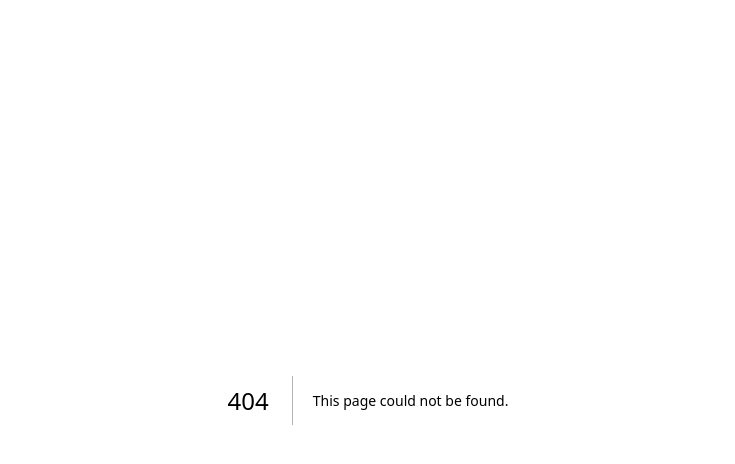
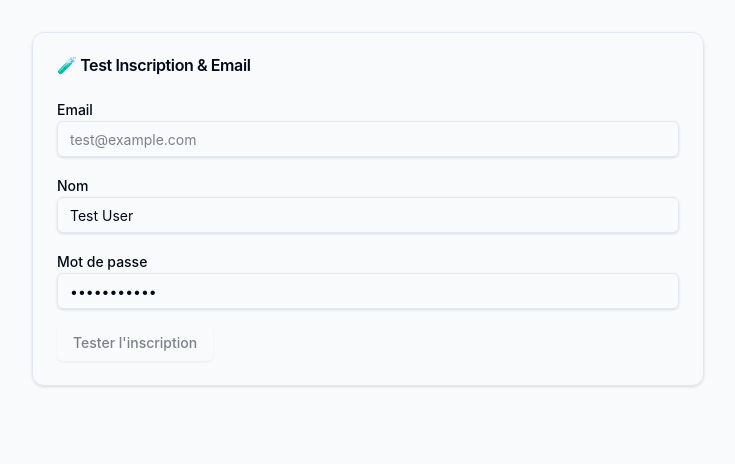
Before and after one commit to abdourrazak/niger-holytex-clone, a Next.js app: page /test-signup in a window 1280 px wide. Before the commit this address had no page. Shown: the top 464 px of the page, without its empty margins (272-1007 px from the left). Built offline with nearby package versions, Linux system fonts and the light colour scheme.

Commit message:
🧪 debug: Add signup test page

```diff
--- /dev/null
+++ b/src/app/test-signup/page.tsx
@@ -0,0 +1,94 @@
+'use client'
+
+import { useState } from 'react'
+import { Button } from '@/components/ui/button'
+import { Input } from '@/components/ui/input'
+import { Card, CardContent, CardHeader, CardTitle } from '@/components/ui/card'
+
+export default function TestSignupPage() {
+  const [email, setEmail] = useState('')
+  const [password, setPassword] = useState('password123')
+  const [name, setName] = useState('Test User')
+  const [result, setResult] = useState<any>(null)
+  const [loading, setLoading] = useState(false)
+
+  const testSignup = async () => {
+    setLoading(true)
+    setResult(null)
+
+    try {
+      const response = await fetch('/api/custom-signup', {
+        method: 'POST',
+        headers: { 'Content-Type': 'application/json' },
+        body: JSON.stringify({ email, password, name }),
+      })
+
+      const data = await response.json()
+
+      setResult({
+        status: response.status,
+        statusText: response.statusText,
+        data: data,
+      })
+    } catch (error: any) {
+      setResult({
+        error: error.message,
+      })
+    } finally {
+      setLoading(false)
+    }
+  }
+
+  return (
+    <div className="min-h-screen bg-gray-50 p-8">
+      <div className="mx-auto max-w-2xl">
+        <Card>
+          <CardHeader>
+            <CardTitle>🧪 Test Inscription & Email</CardTitle>
+          </CardHeader>
+          <CardContent className="space-y-4">
+            <div>
+              <label className="text-sm font-medium">Email</label>
+              <Input
+                type="email"
+                value={email}
+                onChange={(e) => setEmail(e.target.value)}
+                placeholder="test@example.com"
+              />
+            </div>
+
+            <div>
+              <label className="text-sm font-medium">Nom</label>
+              <Input
+                value={name}
+                onChange={(e) => setName(e.target.value)}
+              />
+            </div>
+
+            <div>
+              <label className="text-sm font-medium">Mot de passe</label>
+              <Input
+                type="password"
+                value={password}
+                onChange={(e) => setPassword(e.target.value)}
+              />
+            </div>
+
+            <Button onClick={testSignup} disabled={loading || !email}>
+              {loading ? 'Test en cours...' : 'Tester l\'inscription'}
+            </Button>
+
+            {result && (
+              <div className="mt-4">
+                <h3 className="font-bold mb-2">Résultat :</h3>
+                <pre className="bg-gray-900 text-green-400 p-4 rounded overflow-auto text-xs">
+                  {JSON.stringify(result, null, 2)}
+                </pre>
+              </div>
+            )}
+          </CardContent>
+        </Card>
+      </div>
+    </div>
+  )
+}
```
